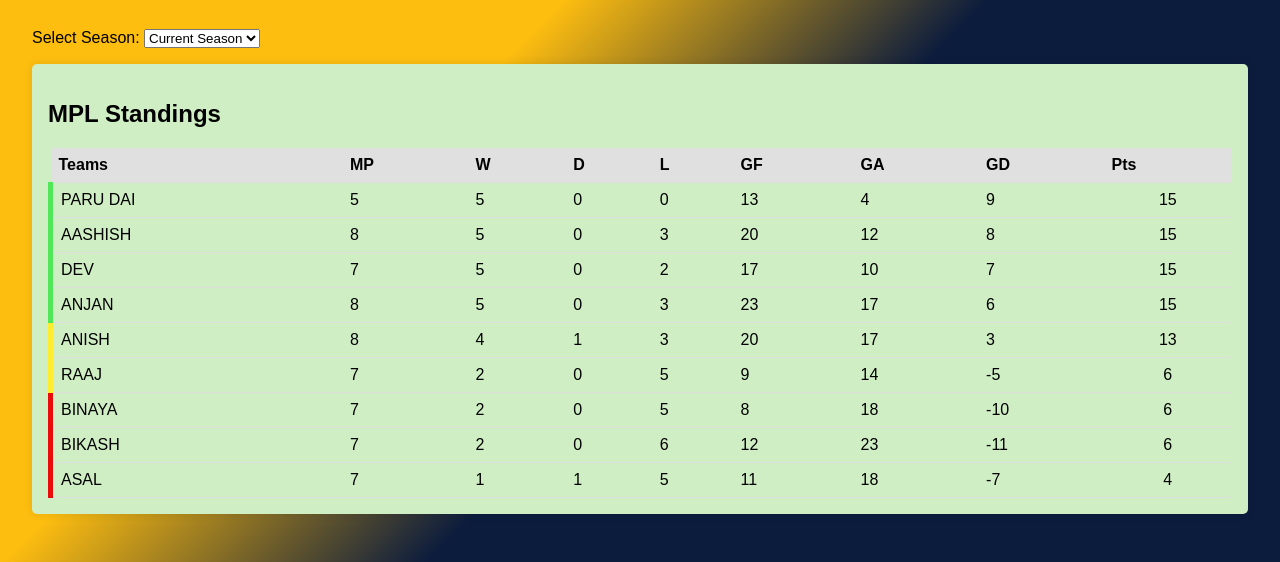
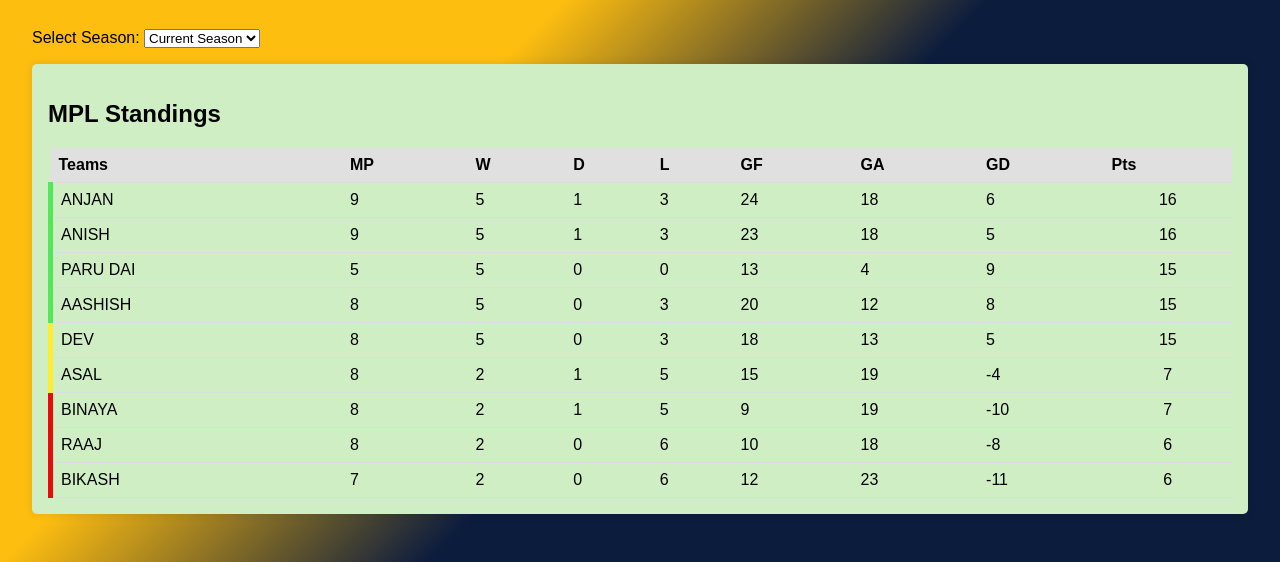
Before and after one commit to 4itaashish/eMPL-3rd-Edt, a plain HTML site: page pointstable.html in a window 1280 px wide. Shown: the part 289-851 px from the top of the page. Drawn offline with Linux system fonts and the light colour scheme.

Commit message:
Update pointstable.html

```diff
--- a/pointstable.html
+++ b/pointstable.html
@@ -78,38 +78,38 @@
                     </tr>
                     <tr>
                         <td>ANISH</td>
-                        <td>8</td>
-                        <td>4</td>
+                        <td>9</td>
+                        <td>5</td>
                         <td>1</td>
                         <td>3</td>
-                        <td>20</td>
-                        <td>17</td>
-                        <td>3</td>
-                        <td>13</td>
+                        <td>23</td>
+                        <td>18</td>
+                        <td>5</td>
+                        <td>16</td>
                     </tr>
                     <tr>
                         <td>ASAL</td>
-                        <td>7</td>
-                        <td>1</td>
+                        <td>8</td>
+                        <td>2</td>
                         <td>1</td>
                         <td>5</td>
-                        <td>11</td>
-                        <td>18</td>
-                        <td>-7</td>
-                        <td>4</td>
+                        <td>15</td>
+                        <td>19</td>
+                        <td>-4</td>
+                        <td>7</td>
                     </tr>
 
 
                     <tr>
                         <td>BINAYA</td>
+                        <td>8</td>
+                        <td>2</td>
+                        <td>1</td>
+                        <td>5</td>
+                        <td>9</td>
+                        <td>19</td>
+                        <td>-10</td>
                         <td>7</td>
-                        <td>2</td>
-                        <td>0</td>
-                        <td>5</td>
-                        <td>8</td>
-                        <td>18</td>
-                        <td>-10</td>
-                        <td>6</td>
                     </tr>
                     <tr>
                         <td>BIKASH</td>
@@ -124,13 +124,13 @@
                     </tr>
                     <tr>
                         <td>DEV</td>
-                        <td>7</td>
+                        <td>8</td>
                         <td>5</td>
                         <td>0</td>
-                        <td>2</td>
-                        <td>17</td>
-                        <td>10</td>
-                        <td>7</td>
+                        <td>3</td>
+                        <td>18</td>
+                        <td>13</td>
+                        <td>5</td>
                         <td>15</td>
                     </tr>
                      <tr>
@@ -146,25 +146,25 @@
                     </tr>
                     <tr>
                         <td>RAAJ</td>
-                        <td>7</td>
+                        <td>8</td>
                         <td>2</td>
                         <td>0</td>
-                        <td>5</td>
-                        <td>9</td>
-                        <td>14</td>
-                        <td>-5</td>
+                        <td>6</td>
+                        <td>10</td>
+                        <td>18</td>
+                        <td>-8</td>
                         <td>6</td>
                     </tr>
                     <tr>
                         <td>ANJAN</td>
-                        <td>8</td>
+                        <td>9</td>
                         <td>5</td>
-                        <td>0</td>
+                        <td>1</td>
                         <td>3</td>
-                        <td>23</td>
-                        <td>17</td>
+                        <td>24</td>
+                        <td>18</td>
                         <td>6</td>
-                        <td>15</td>
+                        <td>16</td>
                     </tr>
                 </tbody>
             </table>
```
